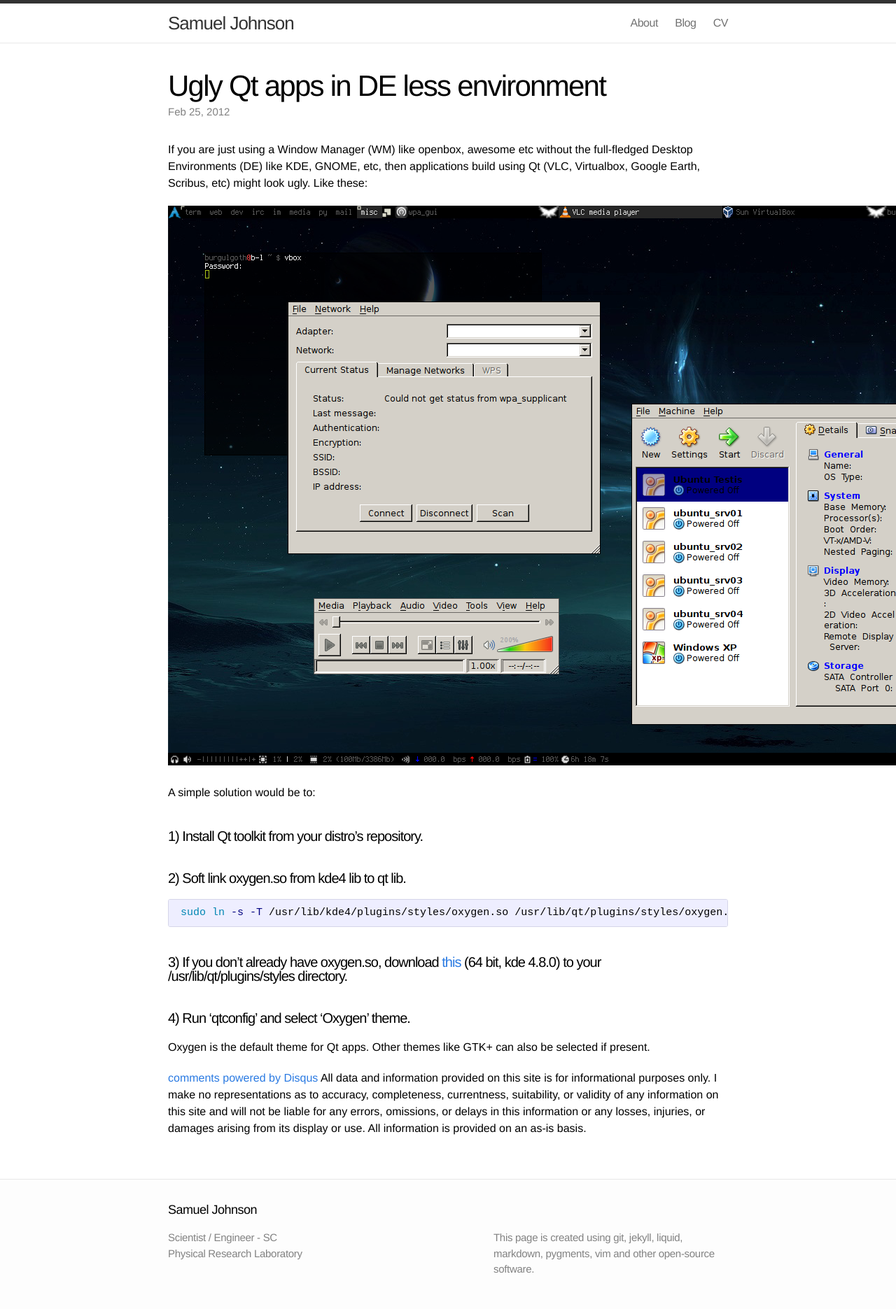
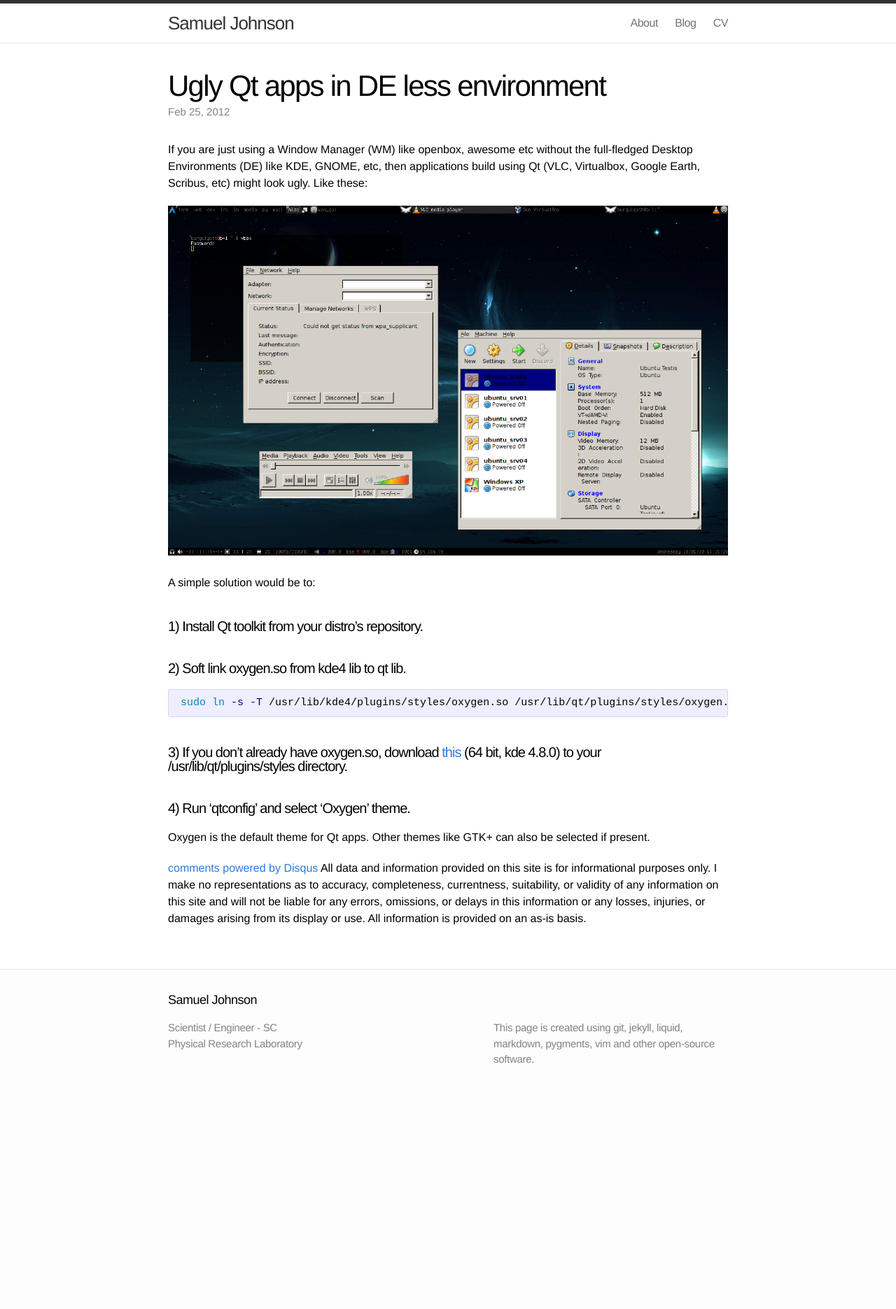
Before and after one commit to samueljohnson/samueljohnson.github.io.archive, a Jekyll site: the page built from _posts/2012-02-25-Ugly-Qt-Apps-in-DE-less-Environment.markdown, in a window 1280 px wide. Shown: the whole page at 70% size. Built offline with Jekyll 4.4.1, drawn with Linux system fonts in a browser that asks for light colours; comment, search, counter and statistics services are not loaded; after the commit the page ends 1571 px from its top, so only the background shows below that.

Commit message:
Fixed blog post image width

```diff
--- a/_posts/2012-02-25-Ugly-Qt-Apps-in-DE-less-Environment.markdown
+++ b/_posts/2012-02-25-Ugly-Qt-Apps-in-DE-less-Environment.markdown
@@ -6,7 +6,7 @@
 ---
 If you are just using a Window Manager (WM) like openbox, awesome etc without the full-fledged Desktop Environments (DE) like KDE, GNOME, etc, then applications build using Qt (VLC, Virtualbox, Google Earth, Scribus, etc) might look ugly. Like these:
 
-![screennshot](/assets/img/Qt-without-Oxygen.png)
+<img alt ="Screenshot" src="/assets/img/Qt-without-Oxygen.png" width="100%">
 
 A simple solution would be to:
 
```
